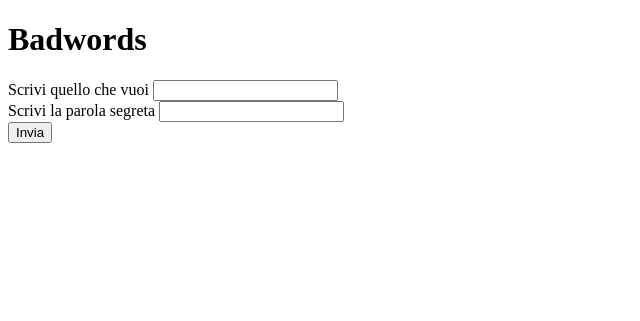
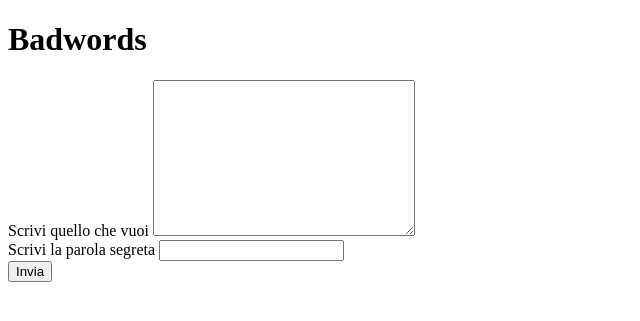
Before and after one commit to diego-cavenati/php-badwords, a PHP site: page / in a window 1280 px wide. Shown: the top 321 px of the page, without its empty margins (0-640 px from the left). Run offline with PHP 8.4, Linux system fonts and the light colour scheme.

Commit message:
fix php textcensored

```diff
--- a/index.php
+++ b/index.php
@@ -5,22 +5,21 @@
         <meta name='viewport' content='width=device-width, initial-scale=1'>
         <meta name='author' content='Diego Cavenati'>
         <title>Php Badwords</title>
-         <!-- Font awesome -->
-        <link rel='stylesheet' href='https://cdnjs.cloudflare.com/ajax/libs/font-awesome/6.2.0/css/all.min.css'>
         <!-- Personal CSS -->
-        <link rel='stylesheet' href='./assets/css/style.css'>
+        <link rel='stylesheet' href='./style.css'>
     </head>
     <body>
 
     <h1>Badwords</h1>
     <form action="results.php" method="get">
-        <div class="phrase">
-            <label for="phrase" class="form-label">Scrivi quello che vuoi</label>
-            <input type="text" name="phrase" id="phrase">
+        <div class="textUser">
+            <label for="textUser" class="form-label">Scrivi quello che vuoi</label>
+
+            <textarea name="textUser" id="textUser" cols="30" rows="10"></textarea>
         </div>
-        <div class="secretWord">
-            <label for="secretWord" class="form-label">Scrivi la parola segreta</label>
-            <input type="text" name="secretWord" id="secretWord">
+        <div class="badWord">
+            <label for="badWord" class="form-label">Scrivi la parola segreta</label>
+            <input type="text" name="badWord" id="badWord">
         </div>
         <button type="submit">Invia</button>
     </div>
```
Also changed, not shown: results.php (+10 -9 lines), style.css (added).
